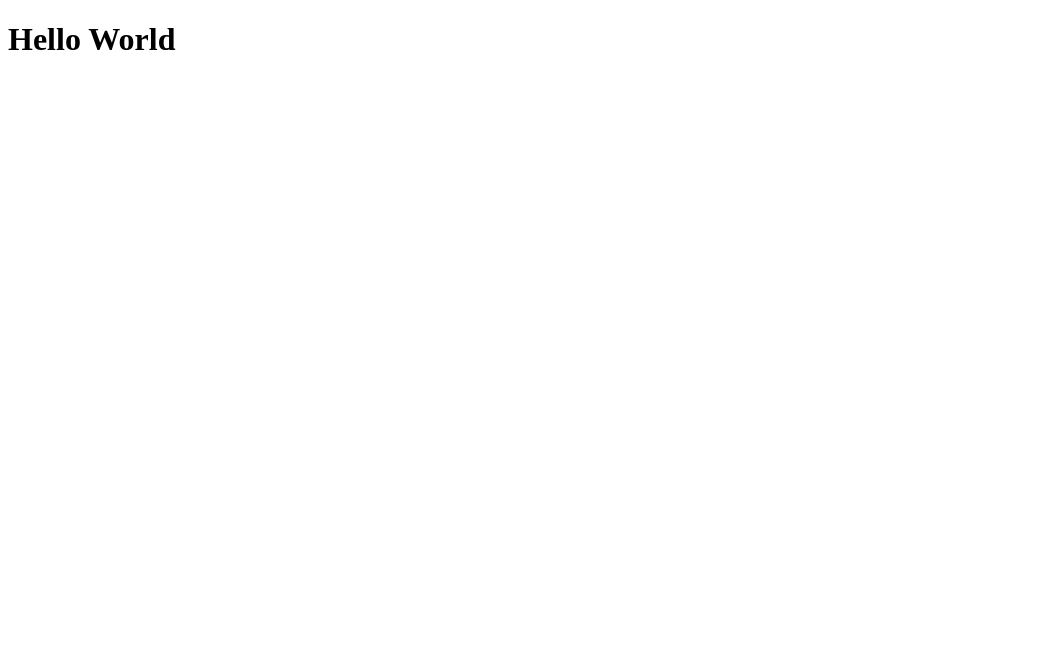
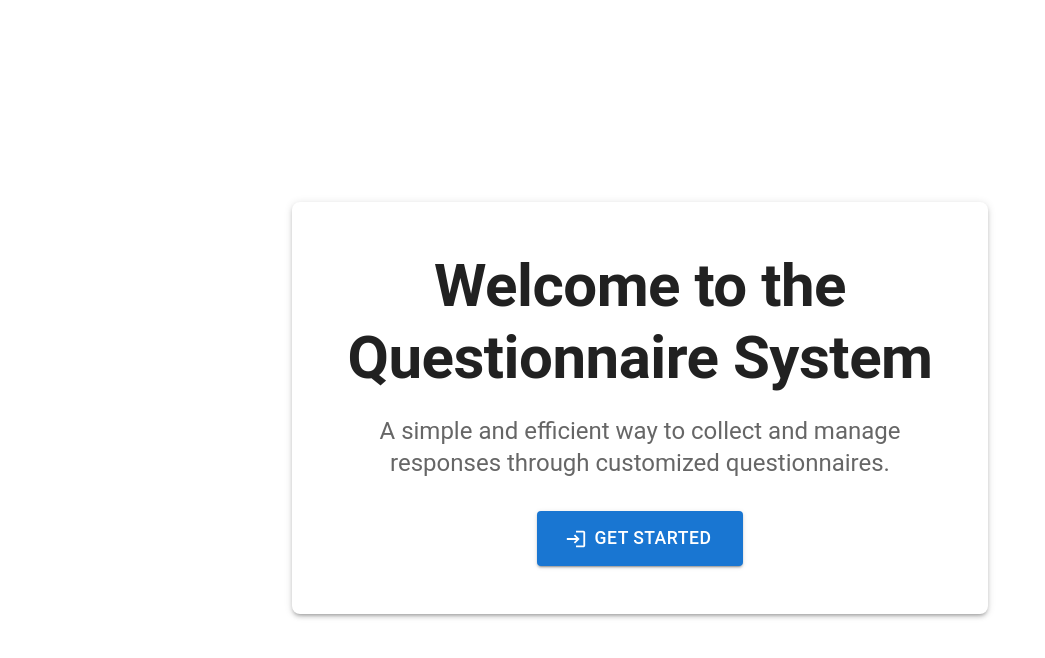
Before and after one commit to angelatolwani/intake-questionnaire-system, a Next.js app in the folder frontend/: page / in a window 1280 px wide. Shown: the top 658 px of the page, without its empty margins (0-1045 px from the left). Built offline with nearby package versions, Linux system fonts and the light colour scheme.

Commit message:
Fix landing page, add logout button

```diff
--- a/frontend/src/app/page.tsx
+++ b/frontend/src/app/page.tsx
@@ -1,9 +1,50 @@
 'use client';
 
+import { Container, Typography, Button, Box, Paper } from '@mui/material';
+import { useRouter } from 'next/navigation';
+import LoginIcon from '@mui/icons-material/Login';
+
 export default function Home() {
+  const router = useRouter();
+
   return (
-    <div className="p-4">
-      <h1 className="text-2xl font-bold">Hello World</h1>
-    </div>
+    <Container maxWidth="md" sx={{
+      minHeight: '100vh',
+      display: 'flex',
+      alignItems: 'center',
+      justifyContent: 'center',
+      py: 4
+    }}>
+      <Paper elevation={3} sx={{
+        p: 6,
+        textAlign: 'center',
+        borderRadius: 2,
+        maxWidth: '600px'
+      }}>
+        <Typography variant="h2" component="h1" gutterBottom sx={{ fontWeight: 'bold' }}>
+          Welcome to the Questionnaire System
+        </Typography>
+
+        <Typography variant="h5" color="text.secondary" sx={{ mb: 4 }}>
+          A simple and efficient way to collect and manage responses through customized questionnaires.
+        </Typography>
+
+        <Box sx={{ mt: 4 }}>
+          <Button
+            variant="contained"
+            size="large"
+            onClick={() => router.push('/login')}
+            startIcon={<LoginIcon />}
+            sx={{
+              py: 1.5,
+              px: 4,
+              fontSize: '1.1rem'
+            }}
+          >
+            Get Started
+          </Button>
+        </Box>
+      </Paper>
+    </Container>
   );
 }
```
Also changed, not shown: frontend/src/app/admin/page.tsx (+10 -1 lines).
